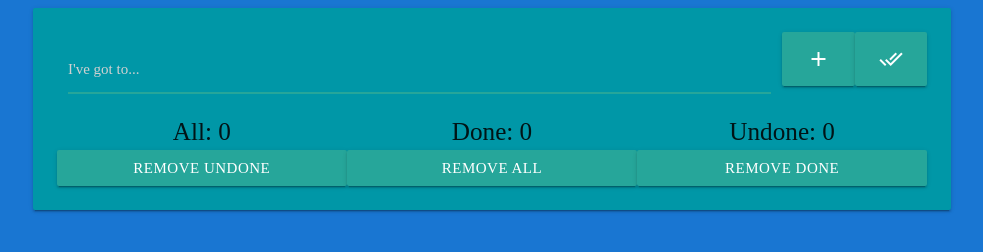
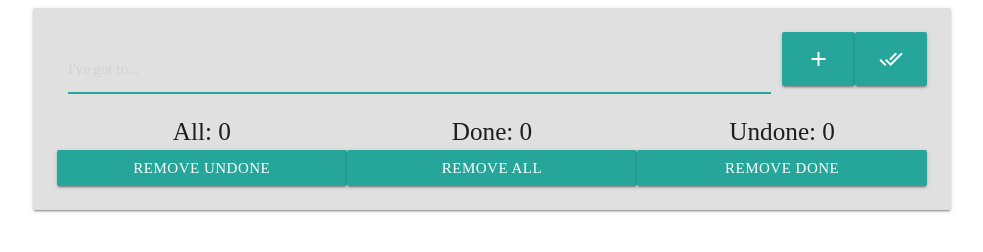
Before and after one commit to vladyslavnes/material-todo, a website: page index.html in a window 1280 px wide. Shown: the whole page, without its empty margins (148-1131 px from the left). Drawn offline with Linux system fonts and the light colour scheme; a web font is replaced by a local one.

Commit message:
Lighted-up color theme

```diff
--- a/index.html
+++ b/index.html
@@ -10,11 +10,10 @@
 	<link rel="stylesheet" href="./assets/css/materialize.min.css">
 
 </head>
-<!-- <button class="col s3 btn pulse"><i class="material-icons">note_add</i></button> -->
-<body class="blue darken-2 container">
-		<form class="row card-panel cyan darken-2 col s12">
+<body class="container">
+		<form class="row card-panel grey lighten-2 col s12">
 			<div class="col s12 m10 left input-field">
-				<input autofocus class="white-text" type="text" name="input" placeholder="I've got to...">
+				<input autofocus class="black-text" type="text" name="input" placeholder="I've got to...">
 			</div>
 			<button class="add btn-large left col m1 s6"><i class="material-icons">add</i></button>
 			<button class="select-all btn-large left col m1 s6"><i class="material-icons">done_all</i></button>
```
